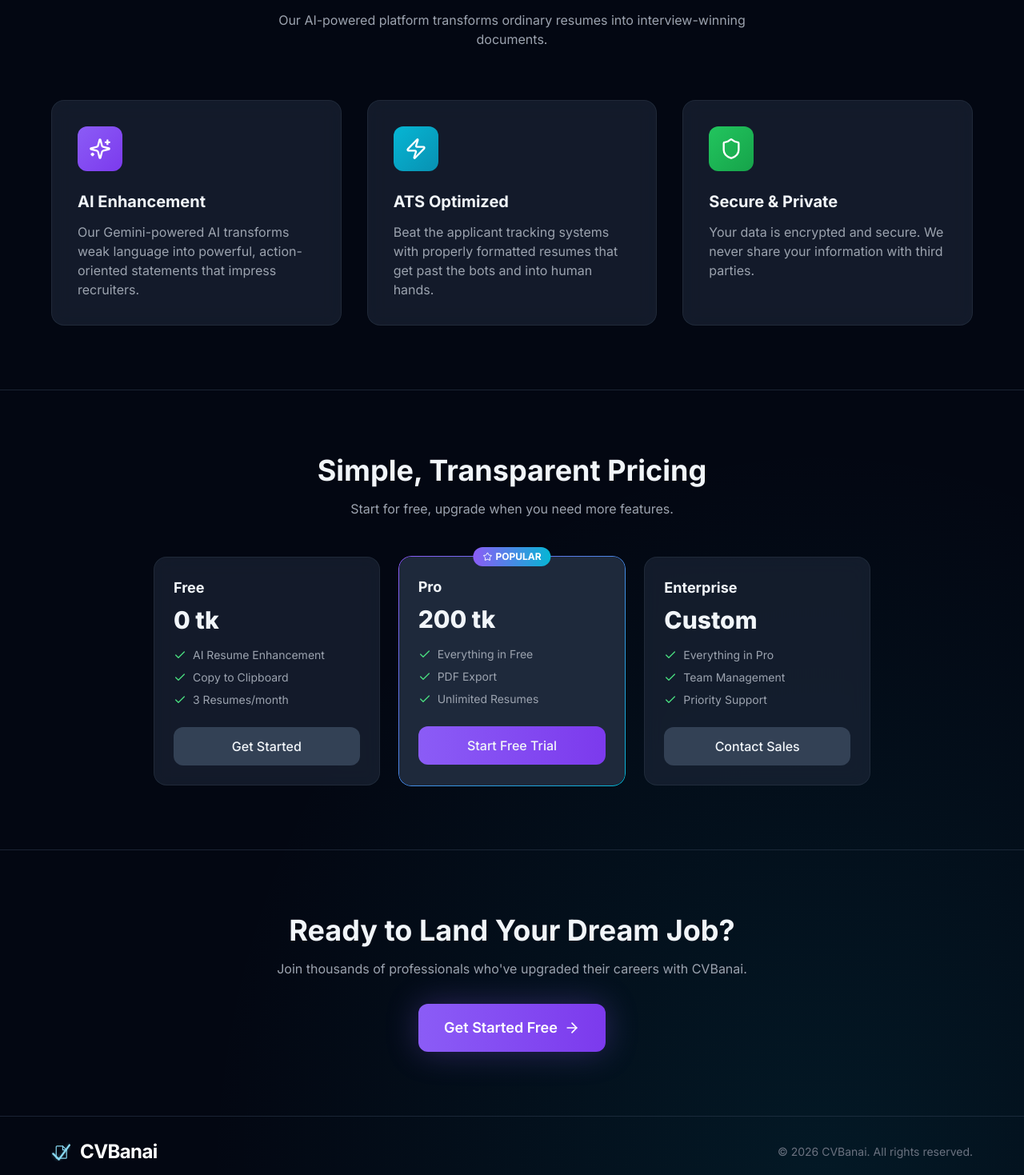
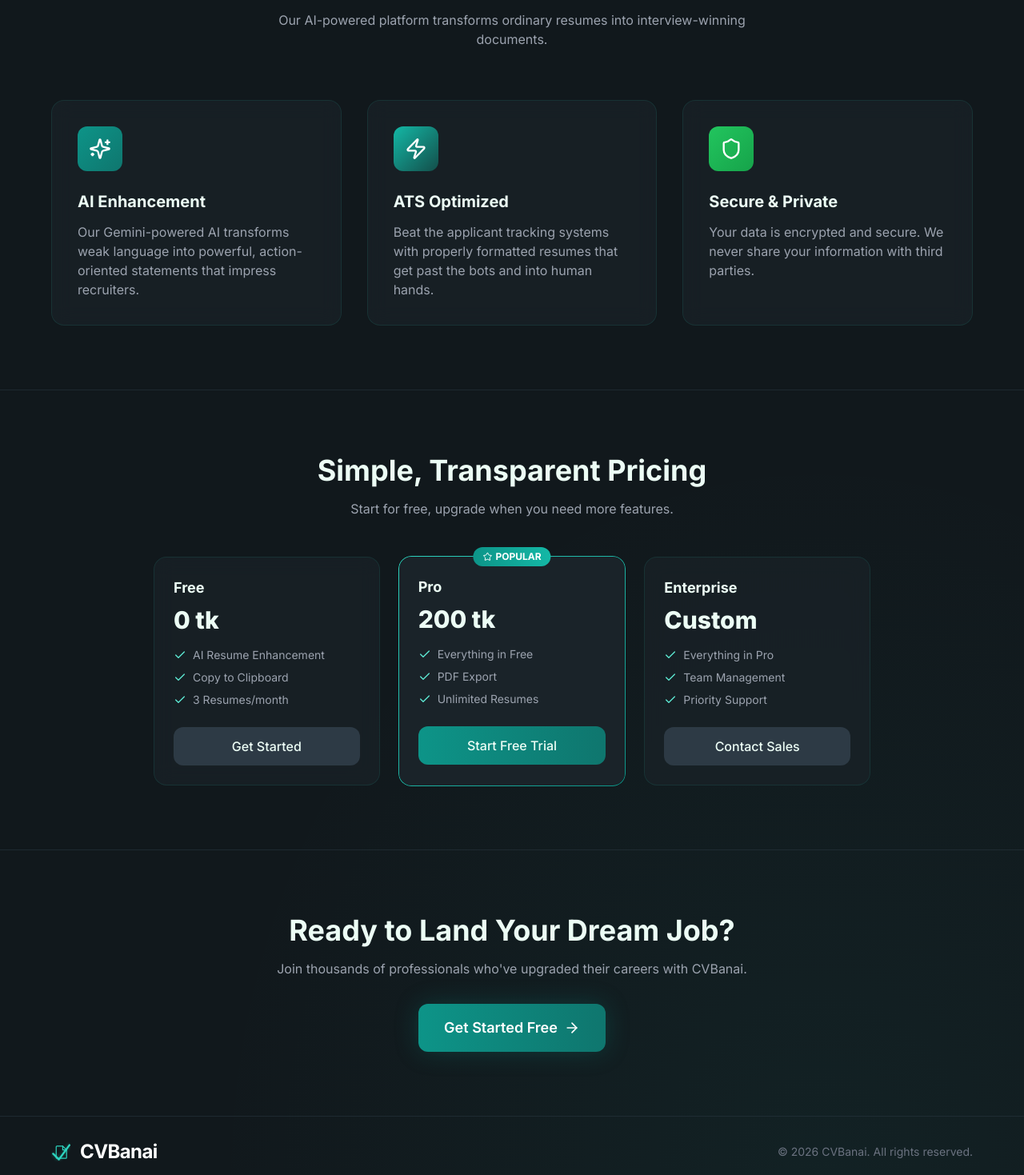
Before and after one commit to SalesyAI/cvbanai, a React (Vite) app: page / in a window 1280 px wide. Shown: the part 841-2310 px from the top of the page at 80% size. Built offline with nearby package versions, Linux system fonts and the light colour scheme; no server answers.

Commit message:
Implement minimal teal/mint design system with 60-30-10 rule

```diff
--- a/src/components/Logo.jsx
+++ b/src/components/Logo.jsx
@@ -13,7 +13,7 @@ export default function Logo({ className = "h-8", showText = true, textColor = "
                 {/* Document Background Shape */}
                 <path
                     d="M30 20H60L80 40V80C80 82.2091 78.2091 84 76 84H30C27.7909 84 26 82.2091 26 80V24C26 21.7909 27.7909 20 30 20Z"
-                    stroke="#88D8F1"
+                    stroke="#2DD4BF"
                     strokeWidth="5"
                     strokeLinecap="round"
                     strokeLinejoin="round"
@@ -22,7 +22,7 @@ export default function Logo({ className = "h-8", showText = true, textColor = "
                 {/* Folded Corner */}
                 <path
                     d="M60 20V40H80"
-                    stroke="#88D8F1"
+                    stroke="#2DD4BF"
                     strokeWidth="5"
                     strokeLinecap="round"
                     strokeLinejoin="round"
@@ -31,11 +31,11 @@ export default function Logo({ className = "h-8", showText = true, textColor = "
                 {/* The Large Checkmark */}
                 <path
                     d="M10 60L40 90L95 15"
-                    stroke="#88D8F1"
+                    stroke="#2DD4BF"
                     strokeWidth="10"
                     strokeLinecap="round"
                     strokeLinejoin="round"
-                    style={{ filter: 'drop-shadow(0px 0px 8px rgba(136, 216, 241, 0.4))' }}
+                    style={{ filter: 'drop-shadow(0px 0px 8px rgba(45, 212, 191, 0.4))' }}
                 />
             </svg>
 
--- a/src/index.css
+++ b/src/index.css
@@ -14,51 +14,53 @@ html {
 
 body {
   font-family: 'Inter', -apple-system, BlinkMacSystemFont, sans-serif;
-  background: #030712;
-  color: #f1f5f9;
+  background: #11181C;
+  /* Dark mode primary background */
+  color: #ECFDF5;
+  /* Pale Mint White - not pure white to avoid halation */
   min-height: 100vh;
   -webkit-font-smoothing: antialiased;
   -moz-osx-font-smoothing: grayscale;
 }
 
-/* Custom Scrollbar */
+/* Custom Scrollbar - Minimal Teal */
 ::-webkit-scrollbar {
-  width: 8px;
-  height: 8px;
+  width: 6px;
+  height: 6px;
 }
 
 ::-webkit-scrollbar-track {
-  background: #1e293b;
+  background: #1A2329;
   border-radius: 4px;
 }
 
 ::-webkit-scrollbar-thumb {
-  background: linear-gradient(180deg, #8b5cf6 0%, #06b6d4 100%);
+  background: #0D9488;
   border-radius: 4px;
 }
 
 ::-webkit-scrollbar-thumb:hover {
-  background: linear-gradient(180deg, #7c3aed 0%, #0891b2 100%);
+  background: #2DD4BF;
 }
 
-/* Glassmorphism utility */
+/* Glassmorphism utility - updated for teal palette */
 @layer components {
   .glass {
-    background: rgba(30, 41, 59, 0.6);
+    background: rgba(26, 35, 41, 0.7);
     backdrop-filter: blur(12px);
     -webkit-backdrop-filter: blur(12px);
-    border: 1px solid rgba(148, 163, 184, 0.1);
+    border: 1px solid rgba(45, 212, 191, 0.1);
   }
 
   .glass-dark {
-    background: rgba(15, 23, 42, 0.8);
+    background: rgba(17, 24, 28, 0.9);
     backdrop-filter: blur(16px);
     -webkit-backdrop-filter: blur(16px);
-    border: 1px solid rgba(148, 163, 184, 0.08);
+    border: 1px solid rgba(45, 212, 191, 0.08);
   }
 
   .gradient-text {
-    background: linear-gradient(135deg, #8b5cf6 0%, #06b6d4 100%);
+    background: linear-gradient(135deg, #2DD4BF 0%, #0D9488 100%);
     -webkit-background-clip: text;
     -webkit-text-fill-color: transparent;
     background-clip: text;
@@ -66,7 +68,7 @@ body {
 
   .gradient-border {
     position: relative;
-    background: #1e293b;
+    background: #1A2329;
     border-radius: 1rem;
   }
 
@@ -76,28 +78,39 @@ body {
     inset: -1px;
     border-radius: inherit;
     padding: 1px;
-    background: linear-gradient(135deg, #8b5cf6 0%, #06b6d4 100%);
+    background: linear-gradient(135deg, #2DD4BF 0%, #0D9488 100%);
     -webkit-mask: linear-gradient(#fff 0 0) content-box, linear-gradient(#fff 0 0);
     -webkit-mask-composite: xor;
     mask-composite: exclude;
     pointer-events: none;
   }
 
+  /* Teal glow - use sparingly for CTAs */
+  .glow-teal {
+    box-shadow: 0 0 30px rgba(13, 148, 136, 0.25);
+  }
+
+  /* Mint glow - for success states */
+  .glow-mint {
+    box-shadow: 0 0 30px rgba(94, 234, 212, 0.2);
+  }
+
+  /* Legacy class names for backwards compatibility */
   .glow-violet {
-    box-shadow: 0 0 40px rgba(139, 92, 246, 0.3);
+    box-shadow: 0 0 30px rgba(13, 148, 136, 0.25);
   }
 
   .glow-cyan {
-    box-shadow: 0 0 40px rgba(6, 182, 212, 0.3);
+    box-shadow: 0 0 30px rgba(45, 212, 191, 0.2);
   }
 }
 
-/* Animated background gradient */
+/* Animated background gradient - Minimal Teal */
 .animated-bg {
   background:
-    radial-gradient(ellipse 80% 50% at 50% -20%, rgba(139, 92, 246, 0.15), transparent),
-    radial-gradient(ellipse 60% 40% at 80% 100%, rgba(6, 182, 212, 0.1), transparent),
-    #030712;
+    radial-gradient(ellipse 80% 50% at 50% -20%, rgba(13, 148, 136, 0.08), transparent),
+    radial-gradient(ellipse 60% 40% at 80% 100%, rgba(45, 212, 191, 0.05), transparent),
+    #11181C;
 }
 
 /* Loading dots animation */
@@ -107,33 +120,58 @@ body {
 }
 
 @keyframes dots {
-  0%, 20% { content: ''; }
-  40% { content: '.'; }
-  60% { content: '..'; }
-  80%, 100% { content: '...'; }
+
+  0%,
+  20% {
+    content: '';
+  }
+
+  40% {
+    content: '.';
+  }
+
+  60% {
+    content: '..';
+  }
+
+  80%,
+  100% {
+    content: '...';
+  }
 }
 
-/* Diff highlight styles */
+/* Diff highlight styles - Teal theme */
 .diff-added {
-  background: rgba(16, 185, 129, 0.2);
-  border-left: 3px solid #10b981;
+  background: rgba(13, 148, 136, 0.15);
+  border-left: 3px solid #0D9488;
   padding-left: 0.5rem;
 }
 
 .diff-improved {
-  background: linear-gradient(90deg, rgba(139, 92, 246, 0.2), transparent);
+  background: linear-gradient(90deg, rgba(45, 212, 191, 0.15), transparent);
   border-radius: 4px;
   padding: 2px 6px;
 }
 
-/* Input focus states */
-input:focus, textarea:focus, select:focus {
+/* Input focus states - Teal accent */
+input:focus,
+textarea:focus,
+select:focus {
   outline: none;
-  border-color: #8b5cf6;
-  box-shadow: 0 0 0 3px rgba(139, 92, 246, 0.2);
+  border-color: #0D9488;
+  box-shadow: 0 0 0 3px rgba(13, 148, 136, 0.15);
 }
 
 /* Smooth transitions for all interactive elements */
-button, a, input, .transition-all {
-  transition: all 0.3s ease;
+button,
+a,
+input,
+.transition-all {
+  transition: all 0.2s ease;
 }
+
+/* Selection color */
+::selection {
+  background: rgba(13, 148, 136, 0.3);
+  color: #ECFDF5;
+}
--- a/src/pages/LandingPage.jsx
+++ b/src/pages/LandingPage.jsx
@@ -46,7 +46,7 @@ export default function LandingPage() {
                     <div className="flex flex-col sm:flex-row items-center justify-center gap-4 animate-slide-up" style={{ animationDelay: '0.3s' }}>
                         <Link
                             to="/auth?mode=signup"
-                            className="flex items-center gap-2 px-8 py-4 bg-gradient-to-r from-primary-500 to-primary-600 hover:from-primary-600 hover:to-primary-700 rounded-xl text-white font-semibold text-lg transition-all glow-violet"
+                            className="flex items-center gap-2 px-8 py-4 bg-gradient-to-r from-primary-500 to-primary-600 hover:from-primary-600 hover:to-primary-700 rounded-xl text-white font-semibold text-lg transition-all glow-teal"
                         >
                             Start Building Free
                             <ArrowRight className="w-5 h-5" />
@@ -62,15 +62,15 @@ export default function LandingPage() {
                     {/* Trust indicators */}
                     <div className="mt-12 flex flex-wrap items-center justify-center gap-8 text-sm text-gray-500">
                         <div className="flex items-center gap-2">
-                            <Check className="w-4 h-4 text-green-400" />
+                            <Check className="w-4 h-4 text-accent-400" />
                             <span>No credit card required</span>
                         </div>
                         <div className="flex items-center gap-2">
-                            <Check className="w-4 h-4 text-green-400" />
+                            <Check className="w-4 h-4 text-accent-400" />
                             <span>ATS-optimized templates</span>
                         </div>
                         <div className="flex items-center gap-2">
-                            <Check className="w-4 h-4 text-green-400" />
+                            <Check className="w-4 h-4 text-accent-400" />
                             <span>Powered by Gemini AI</span>
                         </div>
                     </div>
@@ -91,7 +91,7 @@ export default function LandingPage() {
 
                     <div className="grid md:grid-cols-3 gap-8">
                         {/* Feature 1 */}
-                        <div className="p-8 glass rounded-2xl hover:glow-violet transition-all duration-500">
+                        <div className="p-8 glass rounded-2xl hover:glow-teal transition-all duration-500">
                             <div className="w-14 h-14 rounded-xl bg-gradient-to-br from-primary-500 to-primary-600 flex items-center justify-center mb-6">
                                 <Sparkles className="w-7 h-7 text-white" />
                             </div>
@@ -113,7 +113,7 @@ export default function LandingPage() {
                         </div>
 
                         {/* Feature 3 */}
-                        <div className="p-8 glass rounded-2xl hover:glow-violet transition-all duration-500">
+                        <div className="p-8 glass rounded-2xl hover:glow-teal transition-all duration-500">
                             <div className="w-14 h-14 rounded-xl bg-gradient-to-br from-green-500 to-green-600 flex items-center justify-center mb-6">
                                 <Shield className="w-7 h-7 text-white" />
                             </div>
@@ -142,9 +142,9 @@ export default function LandingPage() {
                             <h3 className="text-lg font-bold mb-2">Free</h3>
                             <div className="text-3xl font-extrabold mb-4">0 tk</div>
                             <ul className="space-y-2 text-sm text-gray-400 mb-6">
-                                <li className="flex items-center gap-2"><Check className="w-4 h-4 text-green-400" /> AI Resume Enhancement</li>
-                                <li className="flex items-center gap-2"><Check className="w-4 h-4 text-green-400" /> Copy to Clipboard</li>
-                                <li className="flex items-center gap-2"><Check className="w-4 h-4 text-green-400" /> 3 Resumes/month</li>
+                                <li className="flex items-center gap-2"><Check className="w-4 h-4 text-accent-400" /> AI Resume Enhancement</li>
+                                <li className="flex items-center gap-2"><Check className="w-4 h-4 text-accent-400" /> Copy to Clipboard</li>
+                                <li className="flex items-center gap-2"><Check className="w-4 h-4 text-accent-400" /> 3 Resumes/month</li>
                             </ul>
                             <Link to="/auth?mode=signup" className="block w-full py-3 text-center bg-dark-700 hover:bg-dark-600 rounded-xl font-medium transition-all">
                                 Get Started
@@ -161,9 +161,9 @@ export default function LandingPage() {
                             <h3 className="text-lg font-bold mb-2">Pro</h3>
                             <div className="text-3xl font-extrabold mb-4">200 tk</div>
                             <ul className="space-y-2 text-sm text-gray-400 mb-6">
-                                <li className="flex items-center gap-2"><Check className="w-4 h-4 text-green-400" /> Everything in Free</li>
-                                <li className="flex items-center gap-2"><Check className="w-4 h-4 text-green-400" /> PDF Export</li>
-                                <li className="flex items-center gap-2"><Check className="w-4 h-4 text-green-400" /> Unlimited Resumes</li>
+                                <li className="flex items-center gap-2"><Check className="w-4 h-4 text-accent-400" /> Everything in Free</li>
+                                <li className="flex items-center gap-2"><Check className="w-4 h-4 text-accent-400" /> PDF Export</li>
+                                <li className="flex items-center gap-2"><Check className="w-4 h-4 text-accent-400" /> Unlimited Resumes</li>
                             </ul>
                             <Link to="/auth?mode=signup" className="block w-full py-3 text-center bg-gradient-to-r from-primary-500 to-primary-600 rounded-xl font-medium transition-all">
                                 Start Free Trial
@@ -175,9 +175,9 @@ export default function LandingPage() {
                             <h3 className="text-lg font-bold mb-2">Enterprise</h3>
                             <div className="text-3xl font-extrabold mb-4">Custom</div>
                             <ul className="space-y-2 text-sm text-gray-400 mb-6">
-                                <li className="flex items-center gap-2"><Check className="w-4 h-4 text-green-400" /> Everything in Pro</li>
-                                <li className="flex items-center gap-2"><Check className="w-4 h-4 text-green-400" /> Team Management</li>
-                                <li className="flex items-center gap-2"><Check className="w-4 h-4 text-green-400" /> Priority Support</li>
+                                <li className="flex items-center gap-2"><Check className="w-4 h-4 text-accent-400" /> Everything in Pro</li>
+                                <li className="flex items-center gap-2"><Check className="w-4 h-4 text-accent-400" /> Team Management</li>
+                                <li className="flex items-center gap-2"><Check className="w-4 h-4 text-accent-400" /> Priority Support</li>
                             </ul>
                             <button className="block w-full py-3 text-center bg-dark-700 hover:bg-dark-600 rounded-xl font-medium transition-all">
                                 Contact Sales
@@ -198,7 +198,7 @@ export default function LandingPage() {
                     </p>
                     <Link
                         to="/auth?mode=signup"
-                        className="inline-flex items-center gap-2 px-8 py-4 bg-gradient-to-r from-primary-500 to-primary-600 hover:from-primary-600 hover:to-primary-700 rounded-xl text-white font-semibold text-lg transition-all glow-violet"
+                        className="inline-flex items-center gap-2 px-8 py-4 bg-gradient-to-r from-primary-500 to-primary-600 hover:from-primary-600 hover:to-primary-700 rounded-xl text-white font-semibold text-lg transition-all glow-teal"
                     >
                         Get Started Free
                         <ArrowRight className="w-5 h-5" />
--- a/tailwind.config.js
+++ b/tailwind.config.js
@@ -7,21 +7,36 @@ export default {
     theme: {
         extend: {
             colors: {
+                // Primary Accent - Teal (for CTAs, highlights - use sparingly, 10%)
                 primary: {
-                    400: '#a78bfa',
-                    500: '#8b5cf6',
-                    600: '#7c3aed',
+                    400: '#2DD4BF', // Vibrant Seafoam (Dark mode CTA)
+                    500: '#0D9488', // Modern Teal (Light mode CTA)
+                    600: '#0F766E', // Darker teal for hover
                 },
+                // Secondary Accent - Mint (for success indicators, subtle highlights)
                 accent: {
-                    400: '#22d3ee',
-                    500: '#06b6d4',
-                    600: '#0891b2',
+                    400: '#5EEAD4', // Bright Mint
+                    500: '#14B8A6', // Mid Mint
+                    600: '#134E4A', // Deep Teal (for active tabs in dark mode)
                 },
+                // Dark Mode Palette (60% background, 30% surfaces/text)
                 dark: {
-                    950: '#030712',
-                    900: '#0f172a',
-                    800: '#1e293b',
-                    700: '#334155',
+                    950: '#11181C', // Primary Background
+                    900: '#1A2329', // Secondary Surface
+                    800: '#232D36', // Slightly lighter surface for cards
+                    700: '#2D3A45', // Borders, dividers
+                },
+                // Text Colors
+                text: {
+                    primary: '#ECFDF5',   // Pale Mint White (Dark mode primary text)
+                    secondary: '#A1A1AA', // Neutral Light Gray (Dark mode secondary text)
+                    muted: '#64748B',     // Slate Gray (Light mode secondary text)
+                    dark: '#134E4A',      // Deep Teal Charcoal (Light mode primary text)
+                },
+                // Surface colors for light mode
+                surface: {
+                    light: '#FFFFFF',     // Pure White (Light mode background)
+                    mint: '#F0FDFA',      // Very pale mint tint (Light mode secondary)
                 }
             },
             animation: {
@@ -45,8 +60,8 @@ export default {
                     '100%': { opacity: '1', transform: 'translateY(0)' },
                 },
                 glow: {
-                    '0%': { boxShadow: '0 0 20px rgba(139, 92, 246, 0.3)' },
-                    '100%': { boxShadow: '0 0 40px rgba(139, 92, 246, 0.6)' },
+                    '0%': { boxShadow: '0 0 20px rgba(13, 148, 136, 0.3)' },
+                    '100%': { boxShadow: '0 0 40px rgba(13, 148, 136, 0.5)' },
                 },
             },
             backdropBlur: {
```
Also changed, not shown: public/favicon.svg.
